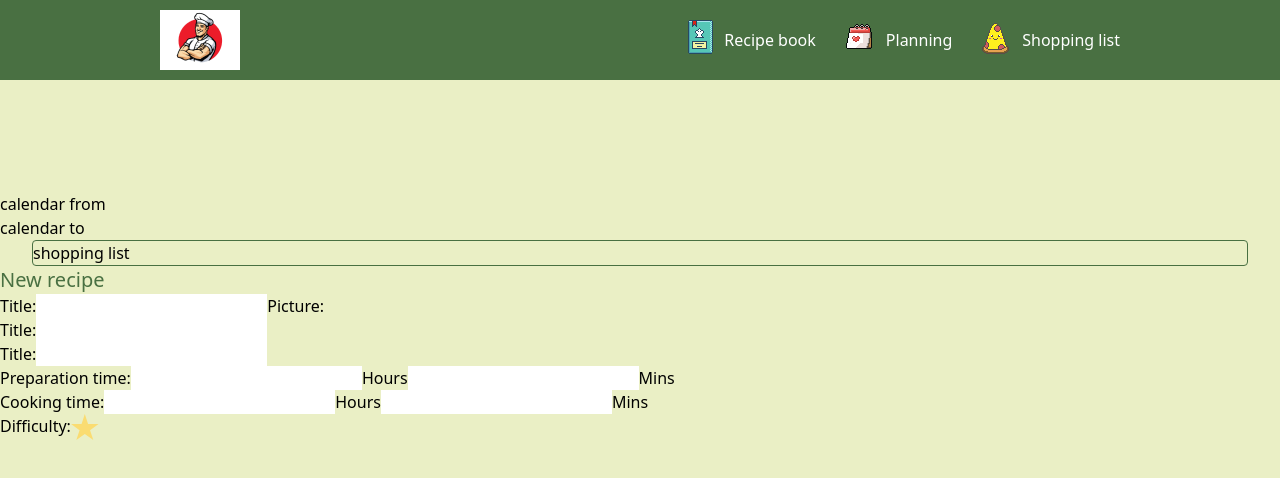
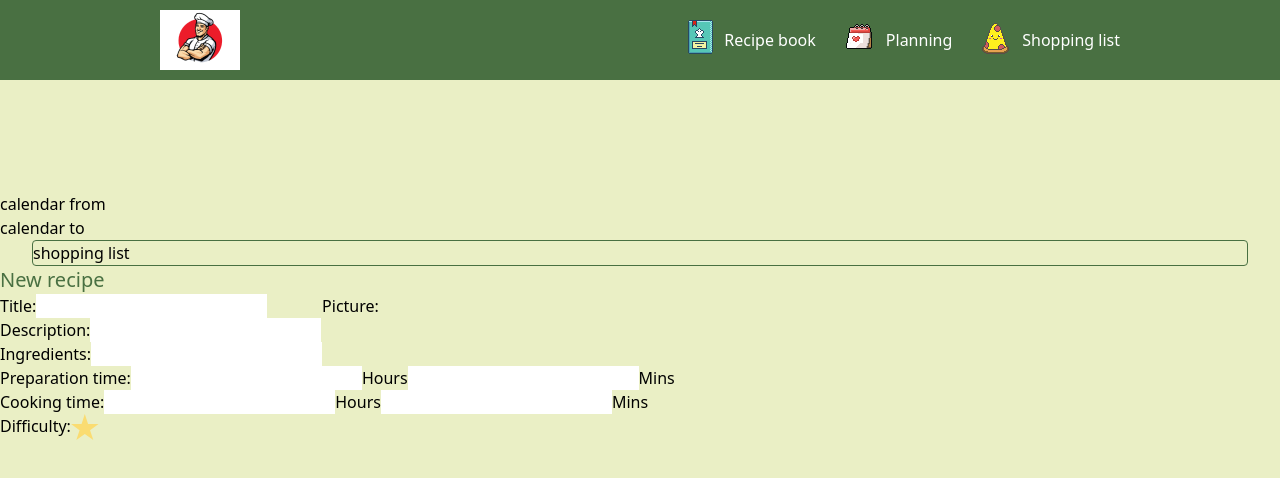
Before and after one commit to Zoomea/meal-planning-app, a React (Vite) app: page /shoppingList in a window 1280 px wide. Shown: the top 478 px of the page. Built offline with nearby package versions, Linux system fonts and the light colour scheme.

Commit message:
change the fields name

```diff
--- a/src/new-recipe-modal.tsx
+++ b/src/new-recipe-modal.tsx
@@ -33,7 +33,7 @@ const NewRecipeModal = () => {
                     />
                 </div>
                 <div>
-                    <label htmlFor="description">Title:</label>
+                    <label htmlFor="description">Description:</label>
                     <input
                         type="text"
                         id="description"
@@ -42,7 +42,7 @@ const NewRecipeModal = () => {
                     />
                 </div>
                 <div>
-                    <label htmlFor="ingredients">Title:</label>
+                    <label htmlFor="ingredients">Ingredients:</label>
                     <input
                         type="text"
                         id="ingredients"
```
